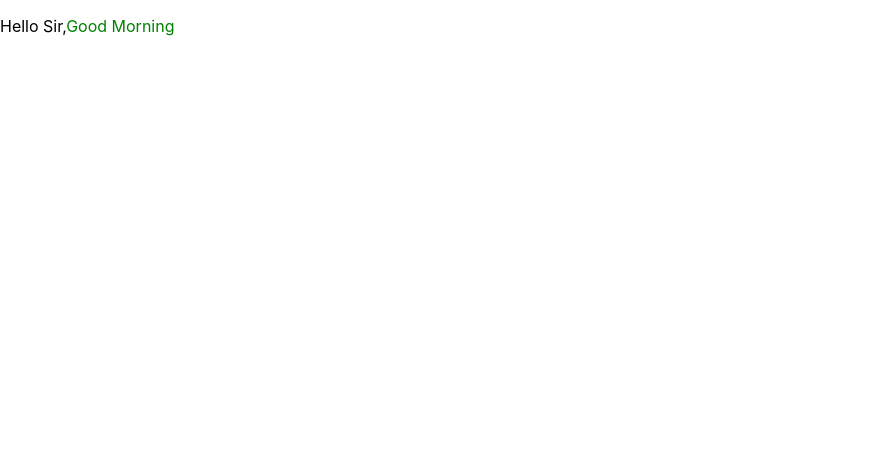
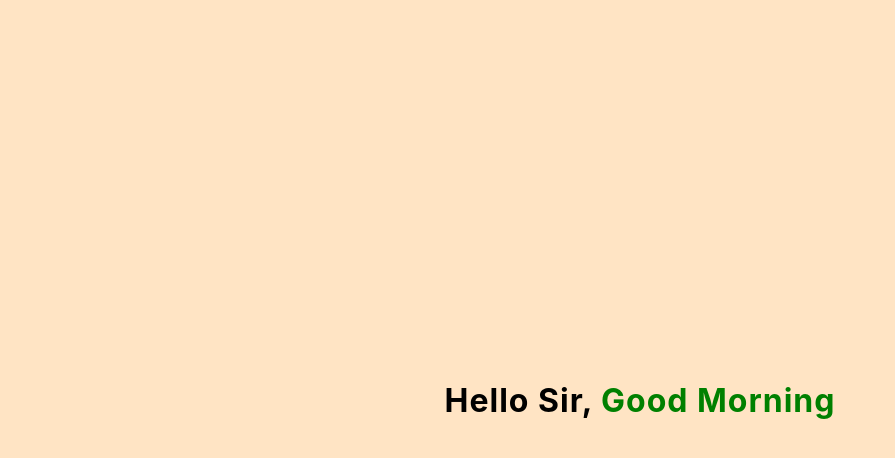
Before and after one commit to Tony-Stark-Jr/learning-reactjs-by-thapa-technical, a React (Create React App) app: page / in a window 1280 px wide. Shown: the top 458 px of the page, without its empty margins (0-895 px from the left). Built offline with nearby package versions, Linux system fonts and the light colour scheme.

Commit message:
after adding app.css and app.js

```diff
--- /dev/null
+++ b/src/App.css
@@ -0,0 +1,11 @@
+body {
+  display: flex;
+  justify-content: center;
+  align-items: center;
+  height: 100vh;
+  background-color: bisque;
+}
+
+h1 {
+  letter-spacing: 1px;
+}
--- /dev/null
+++ b/src/App.js
@@ -0,0 +1,29 @@
+import React from 'react'
+import './App.css'
+
+
+
+function App() {
+
+    let curDate = new Date();
+    curDate = curDate.getHours();
+    let greeting = "";
+    let cssStyle = {};
+    if (curDate >= 1 && curDate < 12) {
+        greeting = "Good Morning"
+        cssStyle.color = "green"
+    } else if (curDate >= 12 && curDate < 20) {
+        greeting = "Good Afternoon"
+        cssStyle.color = "orange"
+
+    } else {
+        greeting = "Good Night"
+    }
+
+    return (
+        <>
+            <h1 style={{color:""}}>Hello Sir, <span style={cssStyle}>{greeting}</span></h1>
+        </>)
+}
+
+export default App
--- a/src/index.js
+++ b/src/index.js
@@ -1,25 +1,15 @@
-import React from "react";
-import ReactDOM from "react-dom"
-import "./index.css"
+import React from 'react';
+import ReactDOM from 'react-dom/client';
+import './index.css';
+import App from './App';
 
-let curDate = new Date();
-curDate = curDate.getHours();
-let greeting = "";
-let cssStyle = {};
-if (curDate >= 1 && curDate < 12) {
-    greeting = "Good Morning"
-    cssStyle.color = "green"
-} else if (curDate >= 12 && curDate < 20) {
-    greeting = "Good Afternoon"
-    cssStyle.color = "orange"
+const root = ReactDOM.createRoot(document.getElementById('root'));
+root.render(
+  <React.StrictMode>
+    <App />
+  </React.StrictMode>
+);
 
-} else {
-    greeting = "Good Night"
-}
-
-ReactDOM.render(
-    <>
-        <p>Hello Sir,<span style={cssStyle}>{greeting}</span></p>
-    </>,
-    document.getElementById("root")
-)
+// If you want to start measuring performance in your app, pass a function
+// to log results (for example: reportWebVitals(console.log))
+// or send to an analytics endpoint. Learn more: https://bit.ly/CRA-vitals
```
